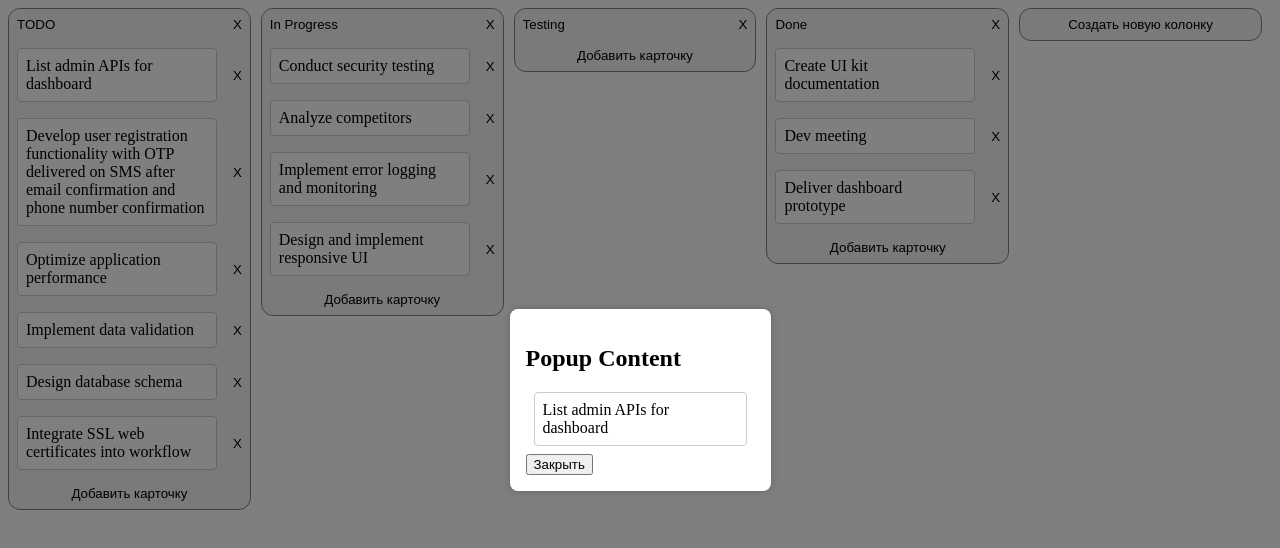
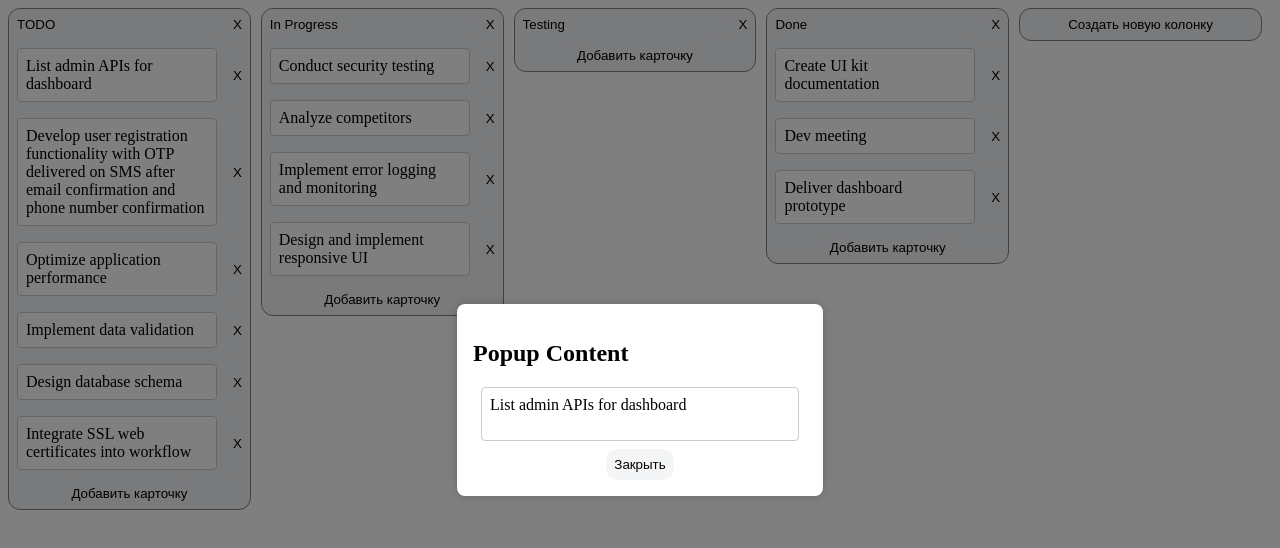
Before and after one commit to Ediand11/TrelloReact, a React (Create React App) app: page / in a window 1280 px wide. Both pictures are taken after a click on the element "List admin APIs for dashboard". Shown: the top 548 px of the page. Built offline with nearby package versions, Linux system fonts and the light colour scheme.

Commit message:
Fix width textarea

```diff
--- /dev/null
+++ b/src/App.css
@@ -0,0 +1,3 @@
+.App {
+  box-sizing: border-box;
+}
--- a/src/App.tsx
+++ b/src/App.tsx
@@ -1,5 +1,6 @@
 import React from "react";
 import Board from "./components/Board";
+import "./App.css";
 
 function App() {
   return (
--- a/src/components/Card.tsx
+++ b/src/components/Card.tsx
@@ -55,7 +55,7 @@ const Card: FC<CardProps> = ({ task, updateTask, deleteTask }) => {
               setEditMode(false);
             }}
           />
-          <button onClick={handleCardClick}>Закрыть</button>
+          <Button onClick={handleCardClick}>Закрыть</Button>
         </Popup>
       )}
     </div>
--- a/src/components/UI/StyledComponents.tsx
+++ b/src/components/UI/StyledComponents.tsx
@@ -40,8 +40,8 @@ export const Button = styled.button`
 export const CardTextArea = styled.textarea`
   height: auto;
   display: block;
-  max-width: 300px;
-
+  max-width: 100%;
+  width: 300px;
   margin: 8px;
   padding: 8px;
   background-color: white;
```
